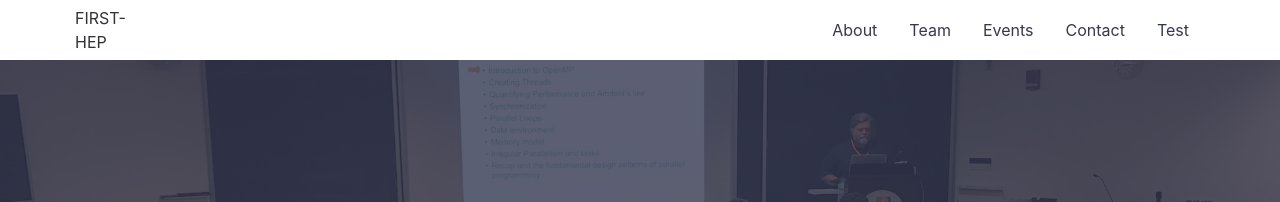
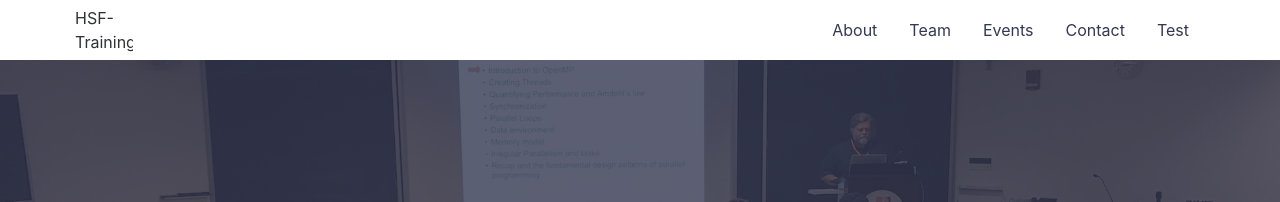
Before and after one commit to fatala22/HSF_TRAINING, a Jekyll site: the page built from index.md, in a window 1280 px wide. Shown: the top 202 px of the page. Built offline with Jekyll 4.4.1, drawn with Linux system fonts in a browser that asks for light colours.

Commit message:
Update _includes/header.html

```diff
--- a/_includes/header.html
+++ b/_includes/header.html
@@ -3,7 +3,7 @@
     <div class="header__inner">
       <a class="header__logo" href="{{ '/' | relative_url }}">
         <div class="header__logo--container">
-          FIRST-HEP
+          HSF-Training
         </div>
       </a>
       <nav class="header__links">
```
